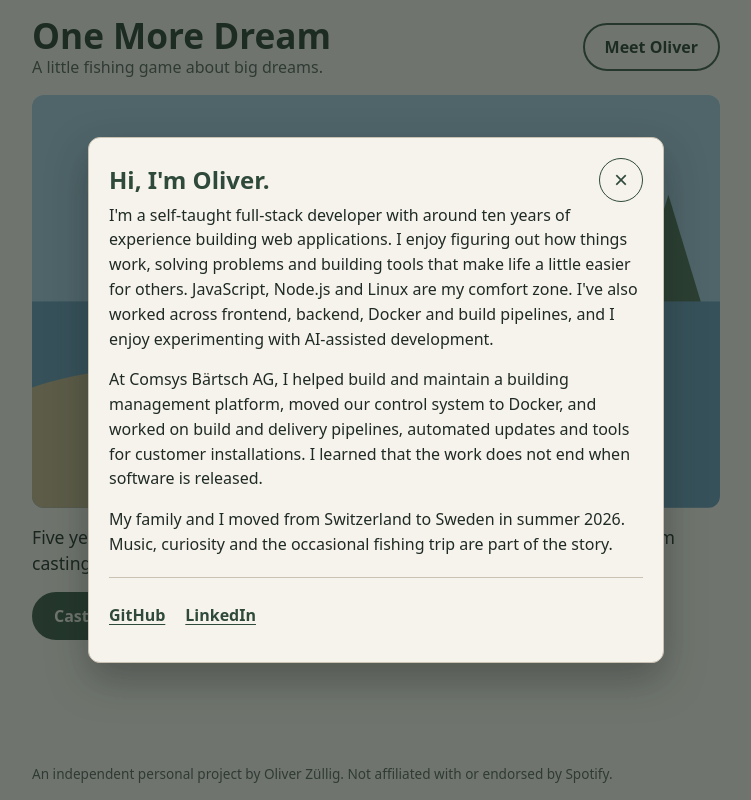
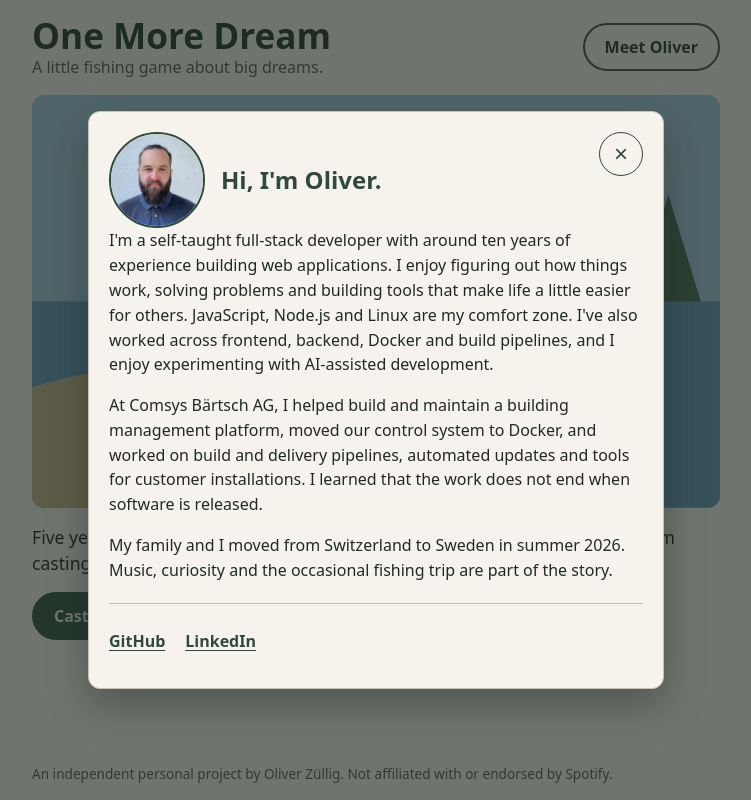
Before and after one commit to oliver-zuellig/one-more-dream, a React (Vite) app: page / in a window 1280 px wide. Both pictures are taken after a click on the button "Meet Oliver". Shown: the whole page, without its empty margins (264-1015 px from the left). Built offline with nearby package versions, Linux system fonts and the light colour scheme.

Commit message:
Show the profile photo in the panel (#13) (#16)
Round 400x400 WebP (17 KB) cropped from the owner's photo, metadata
stripped with ffmpeg. Fixed width/height avoid layout shift; the photo
shrinks on narrow screens so the heading keeps room at 360 px.

```diff
--- a/src/components/ProfilePanel.css
+++ b/src/components/ProfilePanel.css
@@ -29,7 +29,18 @@
   gap: 1rem;
 }
 
+.profile-panel__photo {
+  flex: none;
+  width: clamp(4.5rem, 20vw, 6rem);
+  height: clamp(4.5rem, 20vw, 6rem);
+  border: 2px solid var(--profile-forest);
+  border-radius: 50%;
+  object-fit: cover;
+}
+
 .profile-panel__heading {
+  flex: 1;
+  align-self: center;
   margin: 0.4rem 0 0.5rem;
   color: var(--profile-forest);
   font-size: 1.5rem;
--- a/src/components/ProfilePanel.tsx
+++ b/src/components/ProfilePanel.tsx
@@ -50,6 +50,14 @@ export function ProfilePanel({ open, onClose, links = profileLinks }: Props) {
       }}
     >
       <div className="profile-panel__header">
+        <img
+          className="profile-panel__photo"
+          src={profile.photo}
+          alt={profile.photoAlt}
+          width={96}
+          height={96}
+          decoding="async"
+        />
         <h2 id={headingId} className="profile-panel__heading">
           {profile.heading}
         </h2>
--- a/src/content/profile.ts
+++ b/src/content/profile.ts
@@ -1,4 +1,5 @@
 import links from './links.json'
+import photo from './profile-photo.webp'
 import type { ProfileLink } from './types'
 
 export const profile = {
@@ -8,6 +9,8 @@ export const profile = {
     'At Comsys Bärtsch AG, I helped build and maintain a building management platform, moved our control system to Docker, and worked on build and delivery pipelines, automated updates and tools for customer installations. I learned that the work does not end when software is released.',
   personal:
     'My family and I moved from Switzerland to Sweden in summer 2026. Music, curiosity and the occasional fishing trip are part of the story.',
+  photo,
+  photoAlt: 'Oliver, smiling, with a full beard and a blue polo shirt',
   close: 'Close',
   linksLabel: 'Find me online',
 } as const
```
Also changed, not shown: src/content/profile-photo.webp (added), 1 other file (tests, documents, lock files or other folders).
